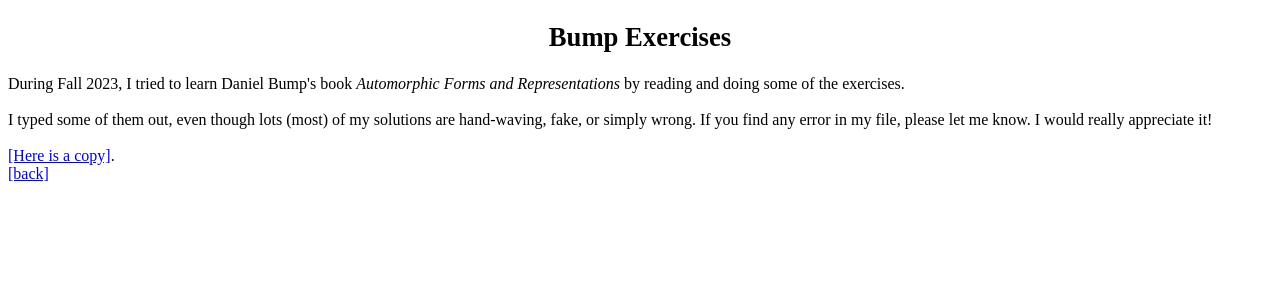
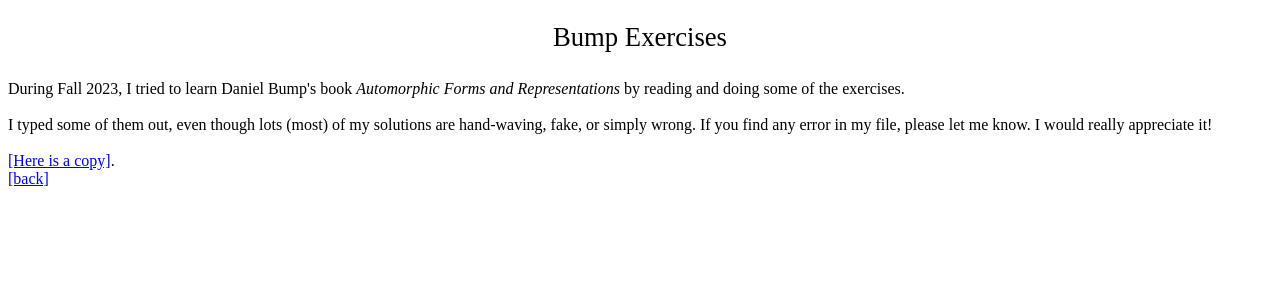
Before and after one commit to axhou/axhou.github.io, a Jekyll site: the page bumpex.html, which Jekyll copies as it is, in a window 1280 px wide. Shown: the top 300 px of the page. Built offline with Jekyll 4.4.1, drawn with Linux system fonts in a browser that asks for light colours.

Commit message:
Update bumpex.html

```diff
--- a/bumpex.html
+++ b/bumpex.html
@@ -9,6 +9,14 @@
       font-family: serif;
       font-size: 16px;
     }
+    h2 {
+  text-align: center;
+  font-family: serif;
+  font-size: 16pt;
+  font-weight: normal;
+  margin-bottom: 1em;
+}
+
   </style>
   <!-- Google tag (gtag.js) -->
   <script async src="https://www.googletagmanager.com/gtag/js?id=G-VJFCVN1G3F"></script>
```
